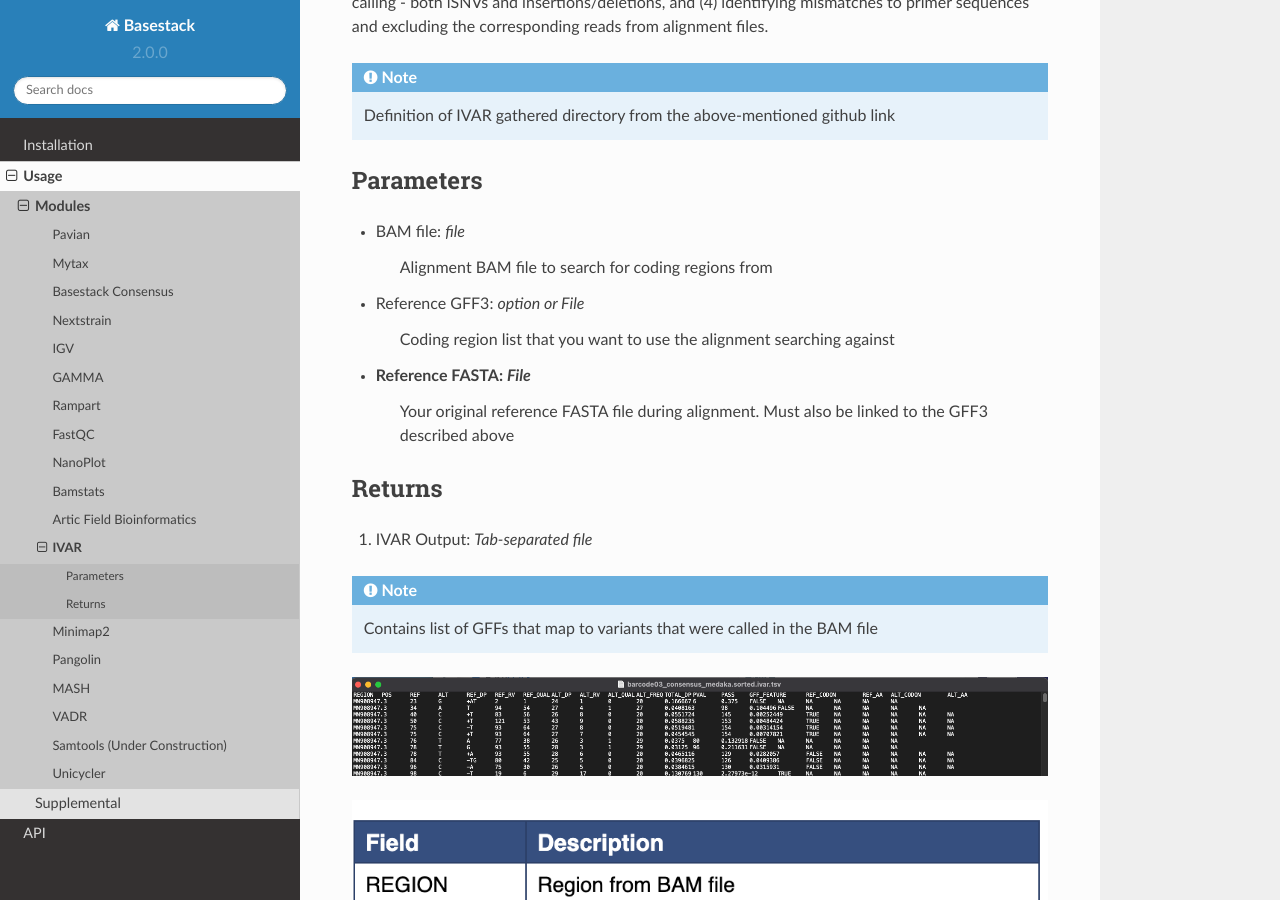
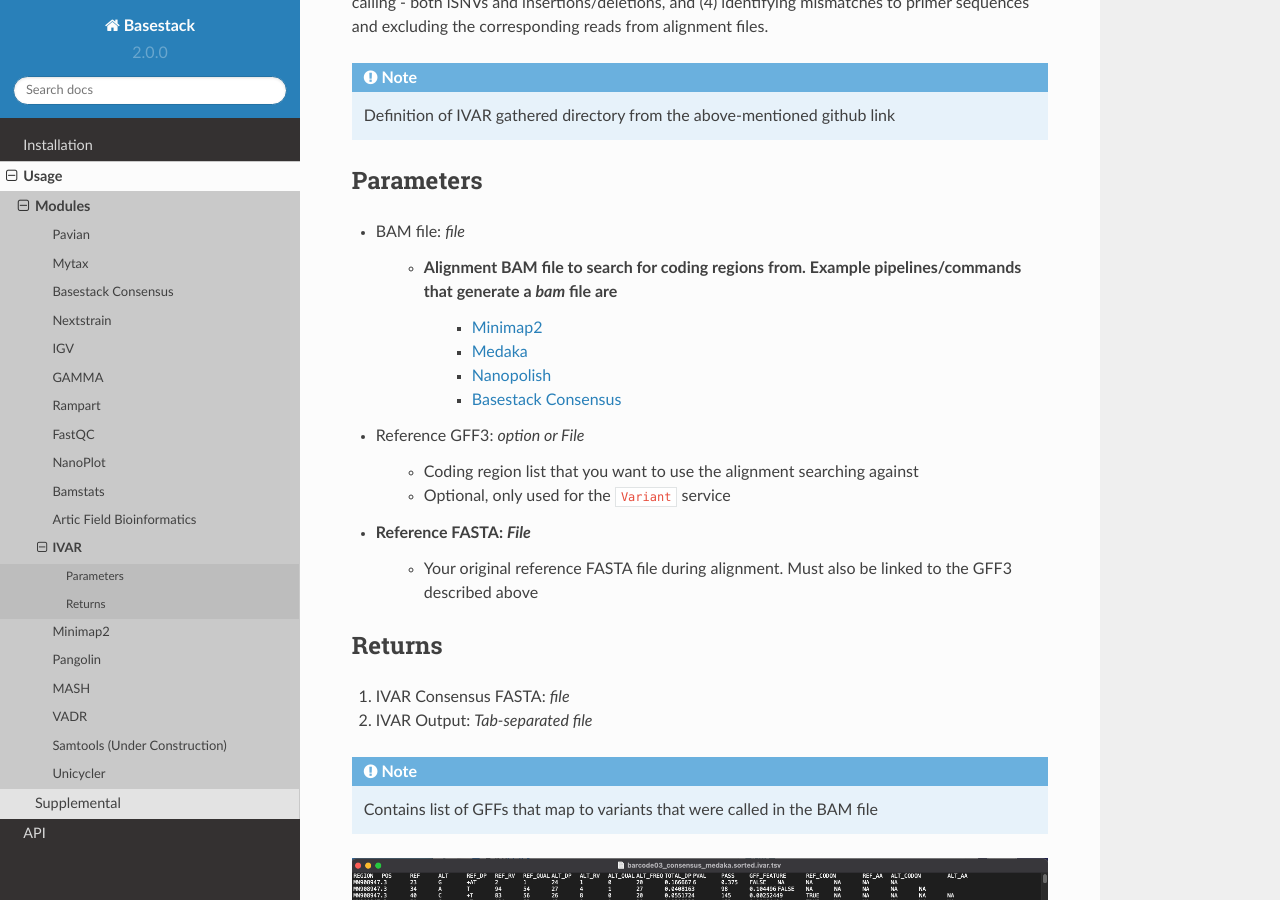
Before and after one commit to Merritt-Brian/BasestackWebsite, a Sphinx documentation site: the page built from docs/source/ivar.rst, in a window 1280 px wide and 900 px high, scrolled down 361 px. Built offline with Sphinx 7.4.7 and the Read the Docs theme 2.0.0, drawn with Linux system fonts in a browser that asks for light colours.

Commit message:
update iVar for new consnensus service

```diff
--- a/docs/source/ivar.rst
+++ b/docs/source/ivar.rst
@@ -17,21 +17,27 @@ Parameters
 
 - BAM file: `file`
 
-   Alignment BAM file to search for coding regions from
+   - Alignment BAM file to search for coding regions from. Example pipelines/commands that generate a `bam` file are
+      - :ref:`minimap2def`
+      - :ref:`Artic - Medaka`
+      - :ref:`Artic - Nanopolish`
+      - :ref:`Basestack Consensus`
+
 
 - Reference GFF3: `option or File`
 
-   Coding region list that you want to use the alignment searching against
+   - Coding region list that you want to use the alignment searching against
+   - Optional, only used for the ``Variant`` service
 
 - Reference FASTA: `File`
-   Your original reference FASTA file during alignment. Must also be linked to the GFF3 described above
-
+   - Your original reference FASTA file during alignment. Must also be linked to the GFF3 described above
 
 -------
 Returns
 -------
 
-1. IVAR Output: `Tab-separated file`
+1. IVAR Consensus FASTA: `file`
+2. IVAR Output: `Tab-separated file`
 
 .. note::
    Contains list of GFFs that map to variants that were called in the BAM file
--- a/docs/source/minimap2.rst
+++ b/docs/source/minimap2.rst
@@ -1,3 +1,5 @@
+.. _minimap2def:
+
 Minimap2
 -----
 
@@ -6,7 +8,6 @@ Minimap2
 
 Minimap2 performs alignment for genomic and spliced nucleotide files
 
-.. minimap2def:
 
 -------
 Parameters
```
Also changed, not shown: 1 other file.
